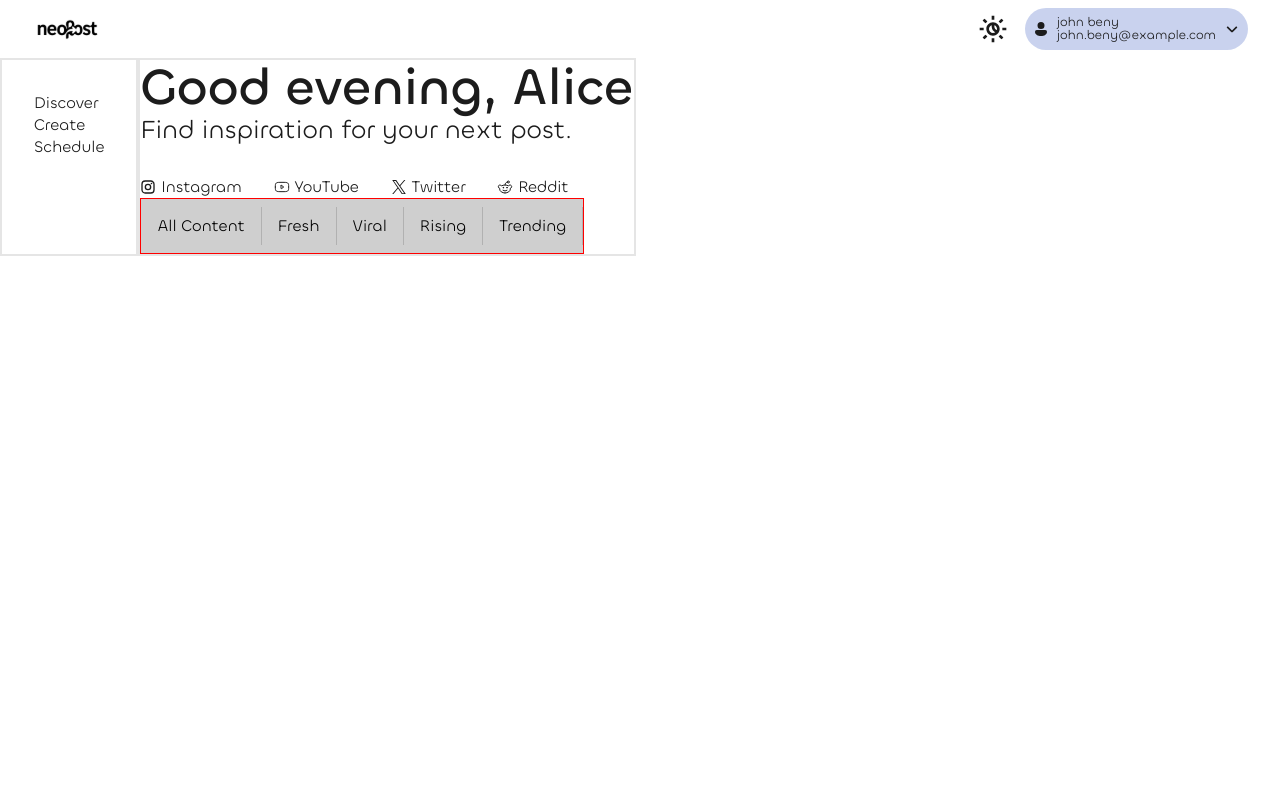
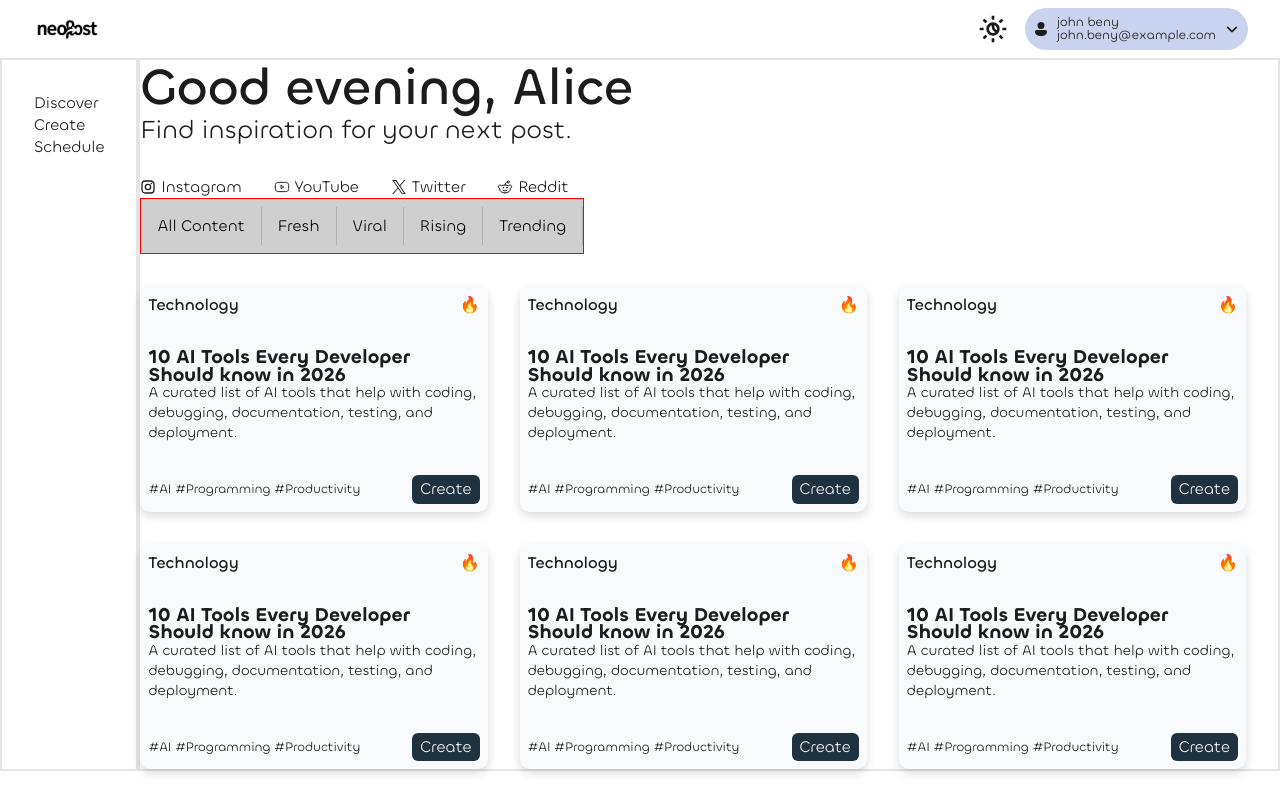
Before and after one commit to gabdani11/NeoPostAI, a React (Vite) app in the folder apps/web/: page /app/discover in a window 1280 px wide. Built offline with nearby package versions, Linux system fonts and the light colour scheme; no server answers.

Commit message:
added cards

```diff
--- a/apps/web/src/features/discover/Discover.jsx
+++ b/apps/web/src/features/discover/Discover.jsx
@@ -1,10 +1,11 @@
-import React from 'react'
-import './discover.scss'
-import FilterNavbar from './components/filter/FilterNavbar'
+import React from "react";
+import "./discover.scss";
+import FilterNavbar from "./components/filter/FilterNavbar";
+import Card from "./components/cards/Card";
 
 const Discover = () => {
   return (
-    <div className='discover'>
+    <div className="discover">
       <div className="heading">
         <h1>Good evening, Alice</h1>
         <p>Find inspiration for your next post.</p>
@@ -12,14 +13,33 @@ const Discover = () => {
       <div className="filterSection">
         <div className="socialMedia">
           <div className="instagram socialMediaBox">
-                <svg xmlns="http://www.w3.org/2000/svg" width="1em" height="1em" viewBox="0 0 24 24">
-	<path fill="currentColor" d="M7.8 2h8.4C19.4 2 22 4.6 22 7.8v8.4a5.8 5.8 0 0 1-5.8 5.8H7.8C4.6 22 2 19.4 2 16.2V7.8A5.8 5.8 0 0 1 7.8 2m-.2 2A3.6 3.6 0 0 0 4 7.6v8.8C4 18.39 5.61 20 7.6 20h8.8a3.6 3.6 0 0 0 3.6-3.6V7.6C20 5.61 18.39 4 16.4 4zm9.65 1.5a1.25 1.25 0 0 1 1.25 1.25A1.25 1.25 0 0 1 17.25 8A1.25 1.25 0 0 1 16 6.75a1.25 1.25 0 0 1 1.25-1.25M12 7a5 5 0 0 1 5 5a5 5 0 0 1-5 5a5 5 0 0 1-5-5a5 5 0 0 1 5-5m0 2a3 3 0 0 0-3 3a3 3 0 0 0 3 3a3 3 0 0 0 3-3a3 3 0 0 0-3-3"></path>
+            <svg
+              xmlns="http://www.w3.org/2000/svg"
+              width="1em"
+              height="1em"
+              viewBox="0 0 24 24"
+            >
+              <path
+                fill="currentColor"
+                d="M7.8 2h8.4C19.4 2 22 4.6 22 7.8v8.4a5.8 5.8 0 0 1-5.8 5.8H7.8C4.6 22 2 19.4 2 16.2V7.8A5.8 5.8 0 0 1 7.8 2m-.2 2A3.6 3.6 0 0 0 4 7.6v8.8C4 18.39 5.61 20 7.6 20h8.8a3.6 3.6 0 0 0 3.6-3.6V7.6C20 5.61 18.39 4 16.4 4zm9.65 1.5a1.25 1.25 0 0 1 1.25 1.25A1.25 1.25 0 0 1 17.25 8A1.25 1.25 0 0 1 16 6.75a1.25 1.25 0 0 1 1.25-1.25M12 7a5 5 0 0 1 5 5a5 5 0 0 1-5 5a5 5 0 0 1-5-5a5 5 0 0 1 5-5m0 2a3 3 0 0 0-3 3a3 3 0 0 0 3 3a3 3 0 0 0 3-3a3 3 0 0 0-3-3"
+              ></path>
             </svg>
             <span>Instagram</span>
           </div>
           <div className="youtube socialMediaBox">
-                <svg xmlns="http://www.w3.org/2000/svg" width="1em" height="1em" viewBox="0 0 24 24">
-	                <g fill="none" stroke="currentColor" strokeLinecap="round" strokeLinejoin="round" strokeWidth={1.5}>
+            <svg
+              xmlns="http://www.w3.org/2000/svg"
+              width="1em"
+              height="1em"
+              viewBox="0 0 24 24"
+            >
+              <g
+                fill="none"
+                stroke="currentColor"
+                strokeLinecap="round"
+                strokeLinejoin="round"
+                strokeWidth={1.5}
+              >
                 <path d="M2 12c0-3.3 0-4.95 1.464-5.975C4.93 5 7.286 5 12 5s7.071 0 8.535 1.025S22 8.7 22 12s0 4.95-1.465 5.975C19.072 19 16.714 19 12 19s-7.071 0-8.536-1.025S2 15.3 2 12"></path>
                 <path d="M10.5 9.908v4.184a.41.41 0 0 0 .412.408a.4.4 0 0 0 .228-.068l3.175-2.074a.405.405 0 0 0 .003-.678l-3.175-2.11a.415.415 0 0 0-.573.11a.4.4 0 0 0-.07.228"></path>
               </g>
@@ -27,14 +47,33 @@ const Discover = () => {
             <span>YouTube</span>
           </div>
           <div className="twitter socialMediaBox">
-                <svg xmlns="http://www.w3.org/2000/svg" width="1em" height="1em" viewBox="0 0 16 16">
-	                <path fill="currentColor" d="M9.294 6.928L14.357 1h-1.2L8.762 6.147L5.25 1H1.2l5.31 7.784L1.2 15h1.2l4.642-5.436L10.751 15h4.05zM7.651 8.852l-.538-.775L2.832 1.91h1.843l3.454 4.977l.538.775l4.491 6.47h-1.843z"></path>
+            <svg
+              xmlns="http://www.w3.org/2000/svg"
+              width="1em"
+              height="1em"
+              viewBox="0 0 16 16"
+            >
+              <path
+                fill="currentColor"
+                d="M9.294 6.928L14.357 1h-1.2L8.762 6.147L5.25 1H1.2l5.31 7.784L1.2 15h1.2l4.642-5.436L10.751 15h4.05zM7.651 8.852l-.538-.775L2.832 1.91h1.843l3.454 4.977l.538.775l4.491 6.47h-1.843z"
+              ></path>
             </svg>
             <span>Twitter</span>
           </div>
           <div className="reddit socialMediaBox">
-                <svg xmlns="http://www.w3.org/2000/svg" width="1em" height="1em" viewBox="0 0 24 24">
-	                <g fill="none" stroke="currentColor" strokeLinecap="round" strokeLinejoin="round" strokeWidth={1.5}>
+            <svg
+              xmlns="http://www.w3.org/2000/svg"
+              width="1em"
+              height="1em"
+              viewBox="0 0 24 24"
+            >
+              <g
+                fill="none"
+                stroke="currentColor"
+                strokeLinecap="round"
+                strokeLinejoin="round"
+                strokeWidth={1.5}
+              >
                 <path d="M15 17a5 5 0 0 1-6 0m9.5-12.5a1.5 1.5 0 1 1-3 0a1.5 1.5 0 0 1 3 0m-3 0C14.333 4.667 12 5.8 12 9"></path>
                 <path d="M12 21c4.418 0 8-2.686 8-6c0-.352-.043-.696-.12-1.031a2.498 2.498 0 1 0-2.652-3.508C15.824 9.55 13.997 9 12 9c-2 0-3.826.552-5.229 1.46A2.498 2.498 0 0 0 2 11.5a2.5 2.5 0 0 0 2.12 2.469Q4 14.472 4 15c0 3.314 3.582 6 8 6"></path>
                 <path d="M15.25 13H15m.5 0a.5.5 0 1 1-1 0a.5.5 0 0 1 1 0m-5.75 0H9.5m.5 0a.5.5 0 1 1-1 0a.5.5 0 0 1 1 0"></path>
@@ -42,14 +81,19 @@ const Discover = () => {
             </svg>
             <span>Reddit</span>
           </div>
+        </div>
+        <FilterNavbar />
+      </div>
+      <div className="cardsSection">
+        <Card />
+        <Card />
+        <Card />
+        <Card />
+        <Card />
+        <Card />
+      </div>
+    </div>
+  );
+};
 
-        </div>
-        <FilterNavbar/>
-
-      </div>
-
-    </div>
-  )
-}
-
-export default Discover
+export default Discover;
--- /dev/null
+++ b/apps/web/src/features/discover/components/cards/Card.jsx
@@ -0,0 +1,26 @@
+import React from "react";
+import "./card.scss";
+
+const Card = () => {
+  return (
+    <div className="card">
+      <div className="top">
+        <h3>Technology</h3>
+        <h3>🔥</h3>
+      </div>
+      <div className="middle">
+        <h2>10 AI Tools Every Developer Should know in 2026</h2>
+        <p>
+          A curated list of AI tools that help with coding, debugging,
+          documentation, testing, and deployment.
+        </p>
+      </div>
+      <div className="bottom">
+        <h4>#AI #Programming #Productivity</h4>
+        <button>Create</button>
+      </div>
+    </div>
+  );
+};
+
+export default Card;
--- /dev/null
+++ b/apps/web/src/features/discover/components/cards/card.scss
@@ -0,0 +1,45 @@
+.card {
+  display: flex;
+  flex-direction: column;
+  gap: 2rem;
+  padding: 0.5rem;
+  background-color: var(--foreground);
+  width: 100%;
+  border-radius: var(--radius-md);
+  box-shadow: var(--shadow-md);
+  .top {
+    display: flex;
+    justify-content: space-between;
+    h3 {
+      font-size: 1rem;
+      font-weight: 500;
+    }
+  }
+  .middle {
+    h2 {
+      font-size: 1.2rem;
+      font-weight: 600;
+      line-height: 1.1rem;
+    }
+    p {
+      font-size: 0.9rem;
+      font-weight: 400;
+    }
+  }
+
+  .bottom {
+    display: flex;
+    justify-content: space-between;
+    align-items: center;
+    h4 {
+      font-size: 0.8rem;
+      font-weight: 400;
+    }
+    button {
+      background-color: var(--primary);
+      border-radius: var(--radius-sm);
+      color: var(--foreground);
+      padding: 0.2rem 0.5rem;
+    }
+  }
+}
--- a/apps/web/src/features/discover/discover.scss
+++ b/apps/web/src/features/discover/discover.scss
@@ -1,31 +1,36 @@
-.discover{
-    border:2px solid var(--border);
-    color:var(--secondary);
-    display:flex;
-    flex-direction:column;
-    gap:2rem;
-    .heading{
-        line-height:1.1;
-        h1{
-            font-size:clamp(1.5rem, 4vw, 5rem);
-            font-weight:500;
-        }
-        p{
-            font-size:clamp(1rem, 2vw, 2rem);
-            font-weight:400;
-        }
+.discover {
+  border: 2px solid var(--border);
+  color: var(--secondary);
+  display: flex;
+  flex-direction: column;
+  gap: 2rem;
+  max-width: 1600px;
+  padding-right: 2rem;
+  .heading {
+    line-height: 1.1;
+    h1 {
+      font-size: clamp(1.5rem, 4vw, 5rem);
+      font-weight: 500;
     }
-    .filterSection{
-        .socialMedia{
-            display:flex;
-            gap:2rem;
-            .socialMediaBox{
-                display:flex;
-                align-items:center;
-                gap:0.3rem;
-            }
-        }
-
+    p {
+      font-size: clamp(1rem, 2vw, 2rem);
+      font-weight: 400;
     }
-
+  }
+  .filterSection {
+    .socialMedia {
+      display: flex;
+      gap: 2rem;
+      .socialMediaBox {
+        display: flex;
+        align-items: center;
+        gap: 0.3rem;
+      }
+    }
+  }
+  .cardsSection {
+    display: grid;
+    grid-template-columns: repeat(3, 1fr);
+    gap: 2rem;
+  }
 }
```
Lines whose indentation alone changed are shown as unchanged.
